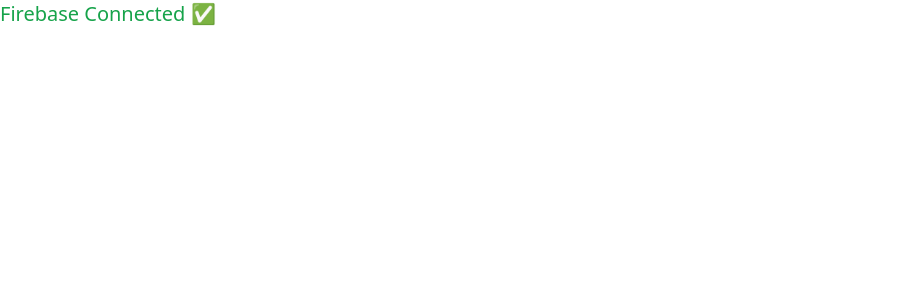
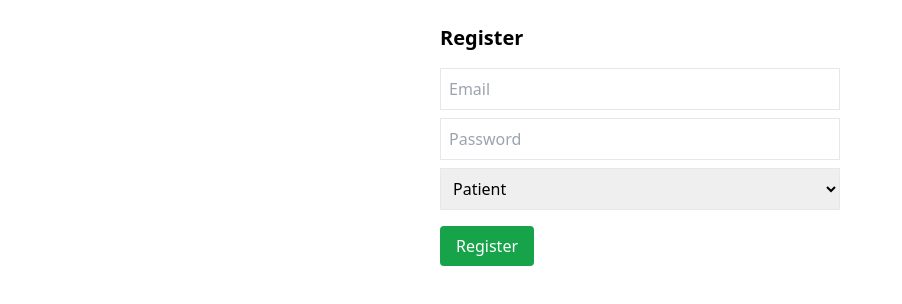
Before and after one commit to charant45/smart-hospital-system, a React (Vite) app in the folder client/: page / in a window 1280 px wide. Shown: the top 304 px of the page, without its empty margins (0-902 px from the left). Built offline with nearby package versions, Linux system fonts and the light colour scheme; no server answers.

Commit message:
register page ui & auth added

```diff
--- a/client/src/App.jsx
+++ b/client/src/App.jsx
@@ -1,11 +1,7 @@
-import { auth } from "./firebase/auth"
+import Register from "./pages/auth/Register"
 
 function App() {
-  return (
-    <h1 className="text-xl text-green-600">
-      Firebase Connected ✅
-    </h1>
-  )
+  return <Register />
 }
 
 export default App
--- /dev/null
+++ b/client/src/firebase/authService.js
@@ -0,0 +1,22 @@
+import {
+  createUserWithEmailAndPassword,
+  signInWithEmailAndPassword,
+  signOut,
+} from "firebase/auth"
+
+import { auth } from "./auth"
+
+// Register
+export const registerUser = (email, password) => {
+  return createUserWithEmailAndPassword(auth, email, password)
+}
+
+// Login
+export const loginUser = (email, password) => {
+  return signInWithEmailAndPassword(auth, email, password)
+}
+
+// Logout
+export const logoutUser = () => {
+  return signOut(auth)
+}
--- /dev/null
+++ b/client/src/firebase/userService.js
@@ -0,0 +1,13 @@
+import { doc, setDoc, getDoc } from "firebase/firestore"
+import { db } from "./db"
+
+// Save user role
+export const saveUserRole = async (uid, data) => {
+  await setDoc(doc(db, "users", uid), data)
+}
+
+// Get user role
+export const getUserRole = async (uid) => {
+  const snap = await getDoc(doc(db, "users", uid))
+  return snap.exists() ? snap.data() : null
+}
--- /dev/null
+++ b/client/src/pages/auth/Register.jsx
@@ -0,0 +1,62 @@
+import { useState } from "react"
+import { registerUser } from "../../firebase/authService"
+import { saveUserRole } from "../../firebase/userService"
+
+function Register() {
+  const [email, setEmail] = useState("")
+  const [password, setPassword] = useState("")
+  const [role, setRole] = useState("patient")
+
+  const handleRegister = async () => {
+    try {
+      const res = await registerUser(email, password)
+
+      await saveUserRole(res.user.uid, {
+        email,
+        role,
+        createdAt: Date.now(),
+      })
+
+      alert("Registered successfully")
+    } catch (err) {
+      alert(err.message)
+    }
+  }
+
+  return (
+    <div className="p-6 max-w-md mx-auto">
+      <h2 className="text-xl font-bold mb-4">Register</h2>
+
+      <input
+        className="border p-2 w-full mb-2"
+        placeholder="Email"
+        onChange={(e) => setEmail(e.target.value)}
+      />
+
+      <input
+        type="password"
+        className="border p-2 w-full mb-2"
+        placeholder="Password"
+        onChange={(e) => setPassword(e.target.value)}
+      />
+
+      <select
+        className="border p-2 w-full mb-4"
+        onChange={(e) => setRole(e.target.value)}
+      >
+        <option value="patient">Patient</option>
+        <option value="doctor">Doctor</option>
+        <option value="admin">Admin</option>
+      </select>
+
+      <button
+        onClick={handleRegister}
+        className="bg-green-600 text-white px-4 py-2 rounded"
+      >
+        Register
+      </button>
+    </div>
+  )
+}
+
+export default Register
```
